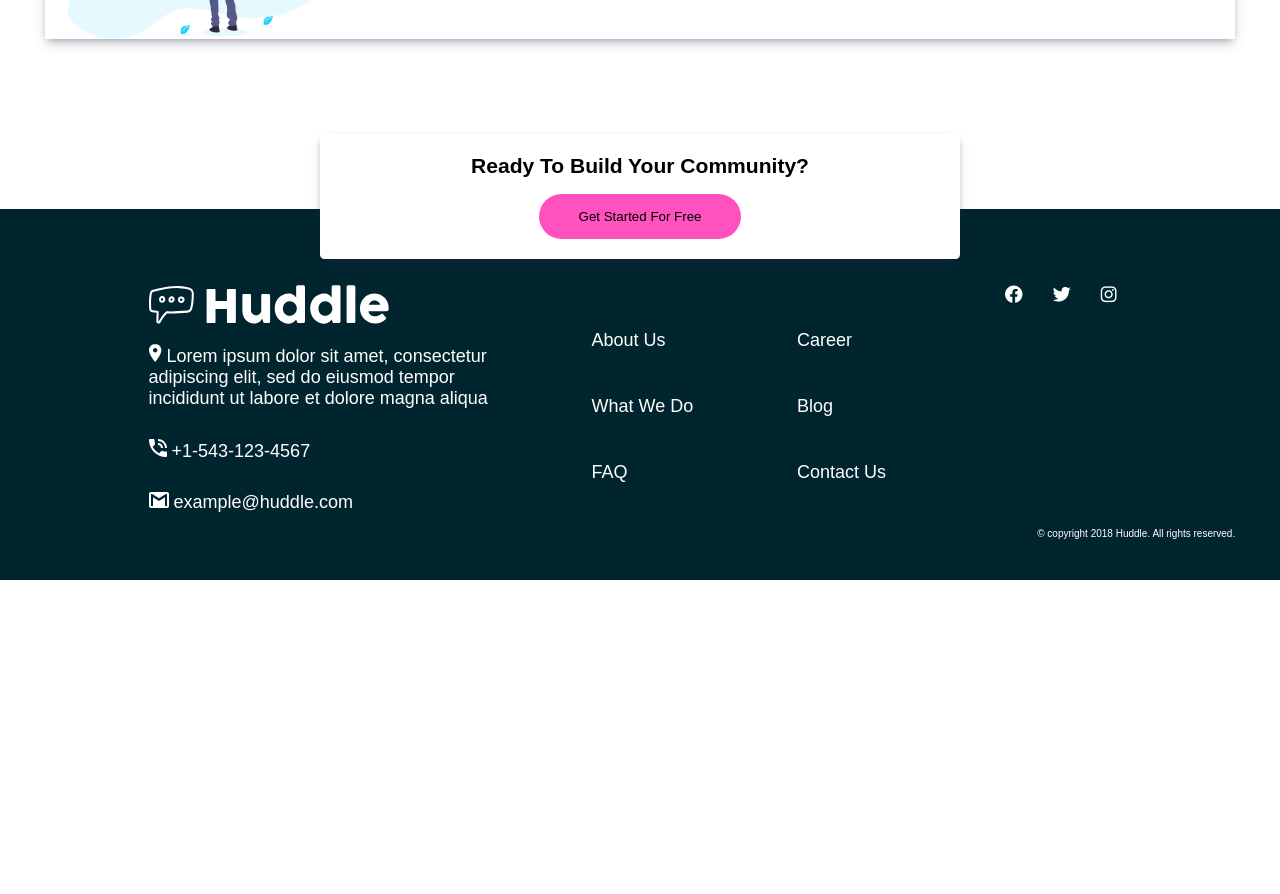
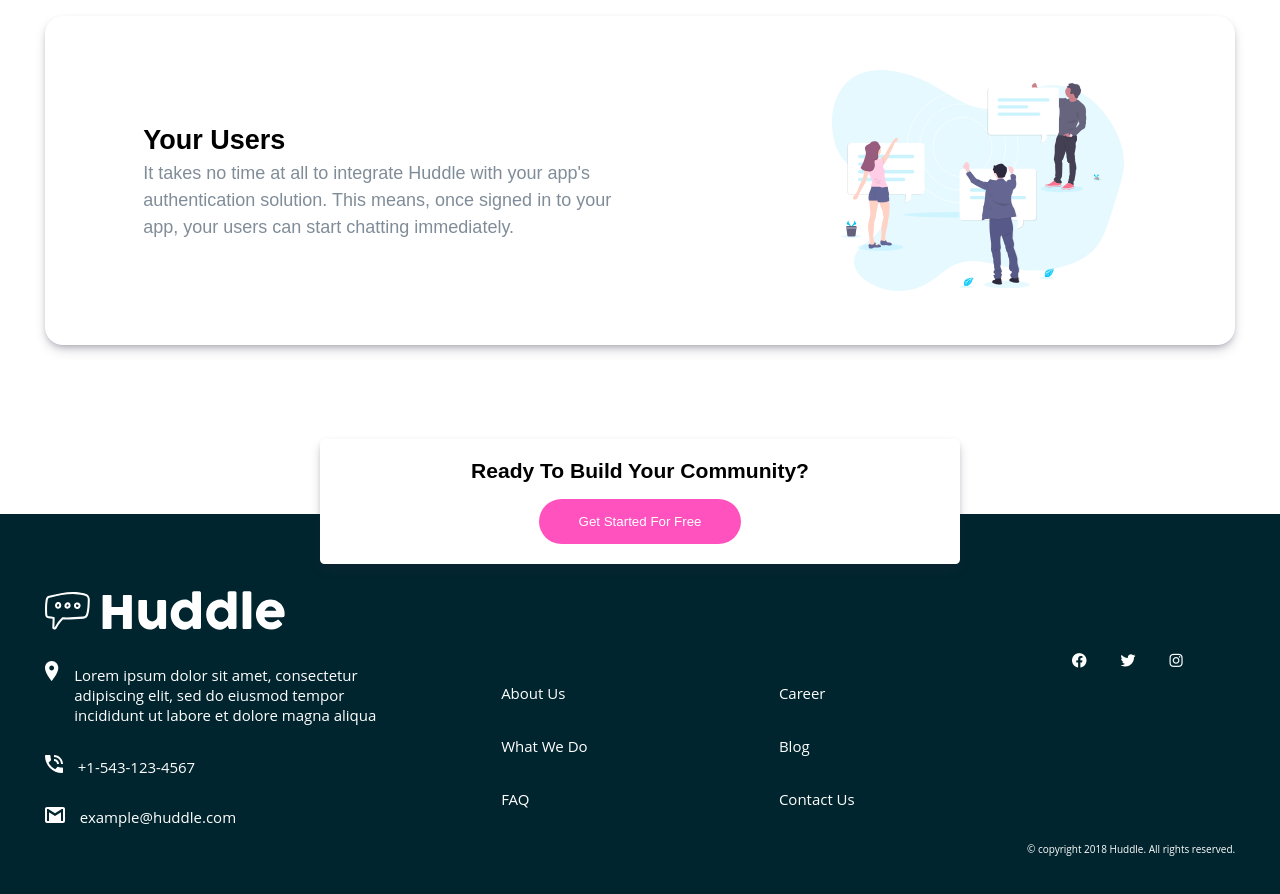
Before and after one commit to Aebuka/landing_page_task, a plain HTML site: page index.html in a window 1280 px wide. Shown: the part 1492-2386 px from the top of the page. Before the commit the page ends 2072 px from the top, so only its background shows below. Drawn offline with Linux system fonts and the light colour scheme.

Commit message:
fix image background not showing and improve layout

```diff
--- a/index.html
+++ b/index.html
@@ -7,7 +7,9 @@
   <meta name="viewport" content="width=device-width, initial-scale=1.0" />
   <title>landing page</title>
   <link rel="stylesheet" href="styles.css" />
-  <link rel="stylesheet" href="https://cdnjs.cloudflare.com/ajax/libs/font-awesome/6.1.1/css/all.min.css" integrity="sha512-KfkfwYDsLkIlwQp6LFnl8zNdLGxu9YAA1QvwINks4PhcElQSvqcyVLLD9aMhXd13uQjoXtEKNosOWaZqXgel0g==" crossorigin="anonymous" referrerpolicy="no-referrer" />
+  <link rel="stylesheet" href="https://cdnjs.cloudflare.com/ajax/libs/font-awesome/6.1.1/css/all.min.css"
+    integrity="sha512-KfkfwYDsLkIlwQp6LFnl8zNdLGxu9YAA1QvwINks4PhcElQSvqcyVLLD9aMhXd13uQjoXtEKNosOWaZqXgel0g=="
+    crossorigin="anonymous" referrerpolicy="no-referrer" />
   <link rel="shortcut icon" href="/images/favicon-32x32.png" type="image/x-icon" />
 </head>
 
@@ -78,14 +80,21 @@
       </div>
       </main>
     </div>
+
     <footer>
-      <div class="footerContent">
 
+      <div>
+        <a href=""><img src="images/footerlogo.svg" alt=""></a>
+      </div>
+
+      <div class="footer-row">
         <div class="firstCol">
-          <a href=""><img src="images/footerlogo.svg" alt=""></a>
-          <p><img src="images/icon-location.svg" alt="">  Lorem ipsum dolor sit amet, consectetur <br> adipiscing elit, sed do eiusmod tempor <br> incididunt ut labore et dolore magna aliqua</p>
-          <p><img src="images/icon-phone.svg" alt="">  +1-543-123-4567</p>
-          <p><img src="images/icon-email.svg" alt="">  example@huddle.com</p>
+          <div class="location">
+            <img src="images/icon-location.svg" alt="">
+            <p>Lorem ipsum dolor sit amet, consectetur adipiscing elit, sed do eiusmod tempor incididunt ut labore et dolore magna aliqua</p>
+          </div>
+          <p><img src="images/icon-phone.svg" alt="">+1-543-123-4567</p>
+          <p><img src="images/icon-email.svg" alt="">example@huddle.com</p>
         </div>
 
         <div class="secondCol">
@@ -101,12 +110,15 @@
         </div>
 
         <div class="lastCol">
-          <p><i class="fa-brands fa-facebook"></i></p>
-          <p><i class="fa-brands fa-twitter"></i></p>
-          <p><i class="fa-brands fa-instagram"></i></p>
+          <div class="icons">
+            <i class="fa-brands fa-facebook"></i>
+            <i class="fa-brands fa-twitter"></i>
+            <i class="fa-brands fa-instagram"></i>
+          </div>
         </div>
       </div>
-      <p style="color: white; text-align: right; font-size: 10px;">&#169 copyright 2018 Huddle. All rights reserved.</p>
+      <p style="color: white; text-align: right; font-size: 10px;">&#169 copyright 2018 Huddle. All rights reserved.
+      </p>
     </footer>
   </div>
 </body>
--- a/styles.css
+++ b/styles.css
@@ -5,14 +5,17 @@
 }
 
 @import url('https://fonts.googleapis.com/css2?family=Poppins:wght@400;600&display=swap');
+@import url('https://fonts.googleapis.com/css2?family=Open+Sans:wght@400;700&display=swap');
 
 body {
-    font-family: 'Poppins', sans-serif;
+    font-family: 'Open Sans', sans-serif;
+    font-weight: 400;
     font-size: 18px;
 }
 
 .top-screen {
     background: url(images/bg-hero-desktop.svg);
+    background-color: hsl(193, 100%, 96%);
 }
 
 nav {
@@ -26,6 +29,8 @@ nav button {
     border-radius: 2em;
     border: none;
     background-color: white;
+    font-weight: 600;
+    color: hsl(192, 100%, 9%);
     box-shadow: rgba(50, 50, 93, 0.25) 0px 6px 12px -2px, rgba(0, 0, 0, 0.3) 0px 3px 7px -3px;
 
 }
@@ -35,8 +40,13 @@ nav button {
 }
 
 .top-screen-text {
+    line-height: 1.5;
     align-self: center;
     margin: 3.5%;
+}
+
+.top-screen-text p {
+    color: hsl(208, 11%, 55%);
 }
 
 .top-screen-text button {
@@ -54,28 +64,48 @@ nav button {
 }
 
 .col-of-3rows div {
+    line-height: 1.5;
     margin: 3.5%;
+    align-items: center;
+    border-radius: 1em;
+    justify-content: space-around;
 }
+
+.col-of-3rows h2 {
+    font-weight: 600;
+}
+
 .col-of-3rows img {
-    width: 300px;
+    width: 400px;
+    padding: 3em;
+}
+
+.col-of-3rows p {
+    color: hsl(208, 11%, 55%);
+    width: 30rem;
+
 }
 
 .growTogether {
-    display: flex;
-    flex: auto;
-    box-shadow: rgba(50, 50, 93, 0.25) 0px 6px 12px -2px, rgba(0, 0, 0, 0.3) 0px 3px 7px -3px;
-}
-
-.flowingConversations{
+    font-family: 'Poppins', sans-serif;
     display: flex;
     flex: auto;
     flex-direction: row-reverse;
     box-shadow: rgba(50, 50, 93, 0.25) 0px 6px 12px -2px, rgba(0, 0, 0, 0.3) 0px 3px 7px -3px;
 }
 
-.yourUsers{
+.flowingConversations{
+    font-family: 'Poppins', sans-serif;
     display: flex;
     flex: auto;
+    box-shadow: rgba(50, 50, 93, 0.25) 0px 6px 12px -2px, rgba(0, 0, 0, 0.3) 0px 3px 7px -3px;
+}
+
+.yourUsers{
+    font-family: 'Poppins', sans-serif;
+    display: flex;
+    flex: auto;
+    flex-direction: row-reverse;
     box-shadow: rgba(50, 50, 93, 0.25) 0px 6px 12px -2px, rgba(0, 0, 0, 0.3) 0px 3px 7px -3px;
 }
 
@@ -87,10 +117,14 @@ nav button {
     box-shadow: rgba(50, 50, 93, 0.25) 0px 6px 12px -2px, rgba(0, 0, 0, 0.3) 0px 3px 7px -3px;
     transform: translateY(50px);
     border-radius: 0.25em;
+    font-family: 'Open Sans', sans-serif;
 }
 
 .cta h3 {
+    font-family: 'Poppins', sans-serif;
+    font-family: 600;
     margin-bottom: 0.75em;
+    font-weight: 700;
 }
 
 footer {
@@ -98,9 +132,11 @@ footer {
     background: hsl(192, 100%, 9%);
 }
 
-.footerContent {
+.footer-row {
+    font-size: 15px;
+    margin-top: 1em;
     display: flex;
-    justify-content: space-evenly;
+    justify-content: space-between;
 }
 
 footer a {
@@ -113,6 +149,7 @@ footer p {
 }
 
 .firstCol {
+    width: 30%;
     display: flex;
     flex-direction: column;
     justify-content: space-evenly;
@@ -122,26 +159,35 @@ footer p {
     margin: 15px 0;
 }
 
+.firstCol img {
+    margin-right: 1em;
+}
+
 .secondCol {
+    width: 15%;
     display: flex;
     flex-direction: column;
     justify-content: space-evenly;
 }
 
 .thirdCol {
+    width: 15%;
     display: flex;
     flex-direction: column;
     justify-content: space-evenly;
 }
 
 .lastCol {
+    width: 15%;
     display: flex;
+    align-items: flex-start;
 }
 
 button {
     padding: 15px 40px;
     border-radius: 2em;
     border: none;
+    color: white;
     background: hsl(322, 100%, 66%);
 }
 
@@ -149,3 +195,12 @@ button {
     color: white;
     margin: 0 15px;
 }
+
+.location {
+    display: flex;
+    align-items: baseline;
+}
+
+.location img {
+    height: 20px;
+}
```
